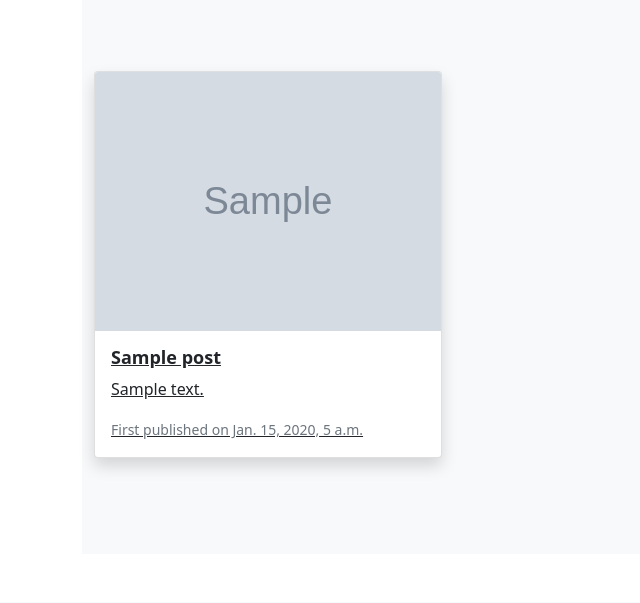
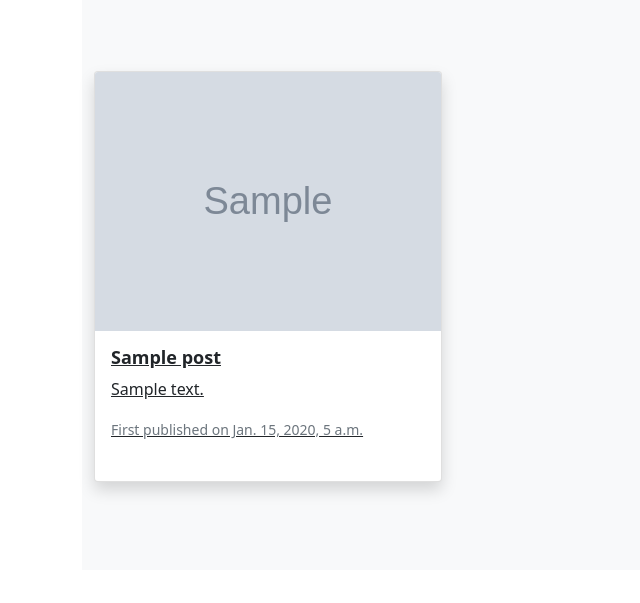
Before and after one commit to drobb2020/django-demo-blog, a Django app: page / in a window 1280 px wide. Shown: the part 406-1009 px from the top of the page, without its empty margins (0-640 px from the left). Run offline with Django 4.2, Linux system fonts and the light colour scheme; tables that the repository leaves empty hold one stand-in row (values such as "Sample post"); grey boxes marked "Sample" are stand-in pictures; parts of the project's set-up code (start-up, migrations or seed data) failed here and were passed over; some libraries are stand-ins or nearby versions.

Commit message:
fixed blog card layout

```diff
--- a/templates/blog/index.html
+++ b/templates/blog/index.html
@@ -25,9 +25,9 @@
     <div class="container my-4">
       <div class="row">
         {% for post in posts %}
-        <div class="col-md-4">
+        <div class="col-md-4 mb-3">
           <a class="text-dark" href="{{post.get_absolute_url}}">
-            <div class="card mb-4 shadow">
+            <div class="card mb-4 shadow h-100">
               <img
                 class="card-img-top"
                 src="{{post.image.url}}"
@@ -35,9 +35,9 @@
               />
               <div class="card-body">
                 <h2 style="font-size: 18px; font-weight: bold">
-                  {{post.title|truncatechars:50}}
+                  {{ post.title }}
                 </h2>
-                <p class="card-text">{{post.excerpt|safe|truncatechars:50}}</p>
+                <p class="card-text">{{ post.excerpt|safe }}</p>
                 <div class="d-flex justify-content-between align-items-center">
                   <p class="card-text">
                     <small class="text-muted"
```
